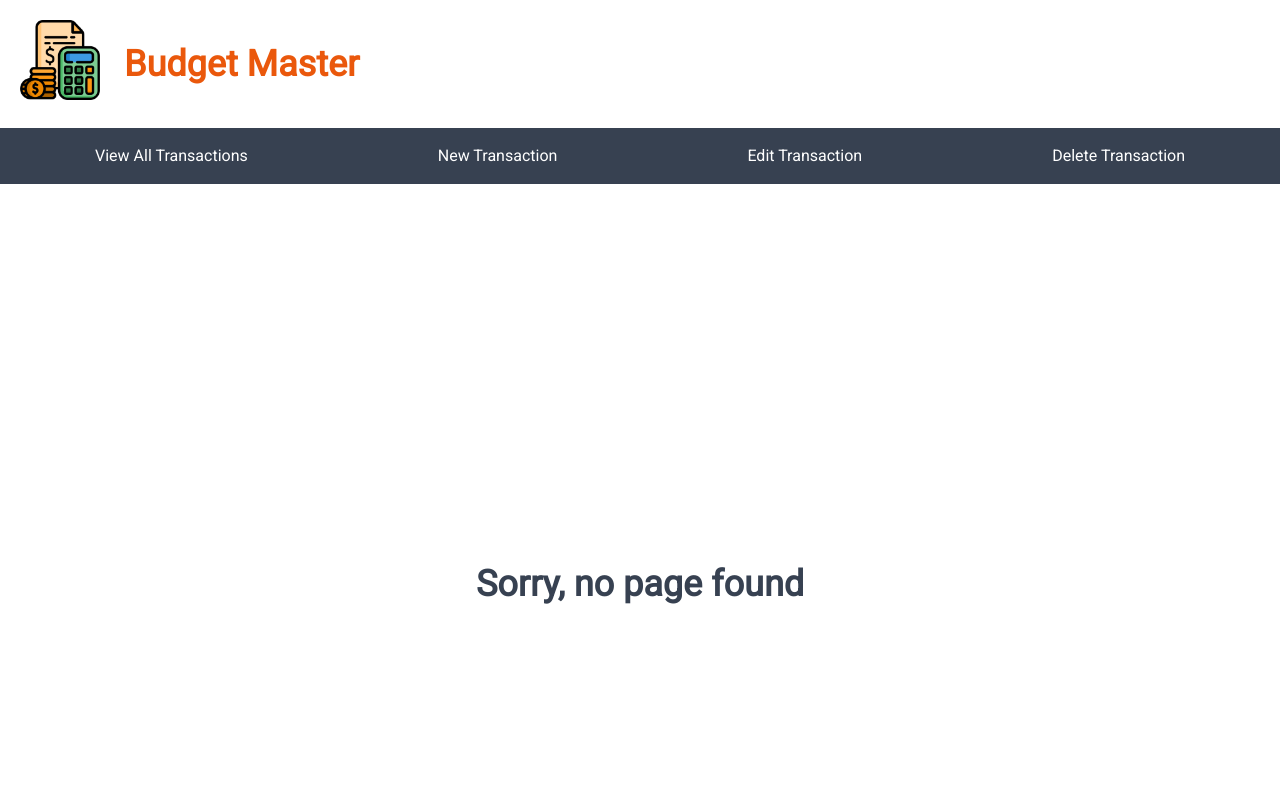
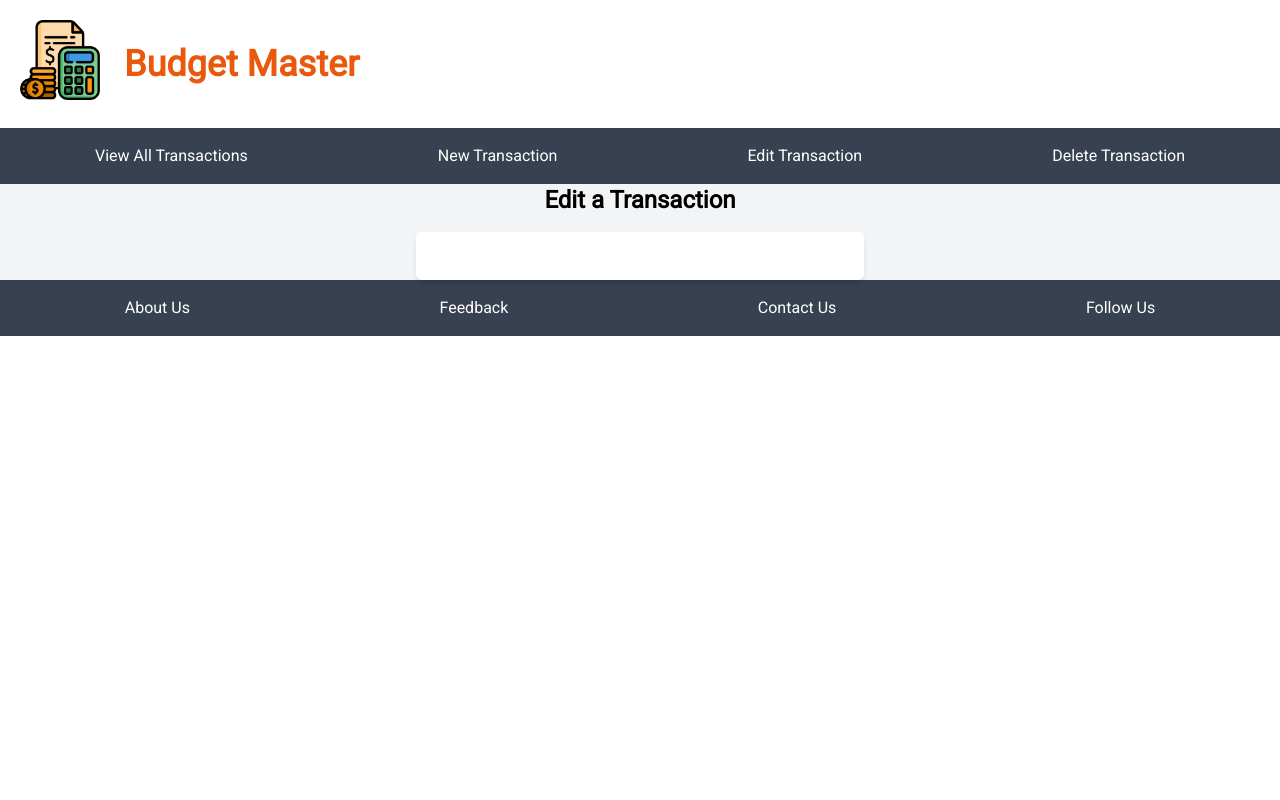
Before and after one commit to Vandhana-Mohan/budget-tracker-app-frontend, a React (Create React App) app: page /budgets/1/edit in a window 1280 px wide. Shown: the top 800 px of the page. Built offline with nearby package versions, Linux system fonts and the light colour scheme.

Commit message:
add edit page and css

```diff
--- a/src/App.js
+++ b/src/App.js
@@ -24,8 +24,8 @@ function App() {
         <main>
           <Routes>
             <Route path="/" element={<Home />} />
-            {/* <Route path="/budgets/:index/edit" element={<Edit />} /> */}
-            {/* <Route path="/budgets/new" element={<New />} /> */}
+            <Route path="/budgets/:index/edit" element={<Edit />} />
+            <Route path="/budgets/new" element={<New />} />
             <Route path="/budgets/:index" element={<Show />} />
             <Route path="/budgets" element={<Index />} />
             <Route path="*" element={<FourOFour />} />
--- a/src/Pages/Edit.js
+++ b/src/Pages/Edit.js
@@ -0,0 +1,14 @@
+import BudgetEditForm from "../Components/BudgetEditForm";
+
+function Edit() {
+  return (
+    <div className="flex flex-col items-center justify-center bg-gray-100">
+      <h2 className="text-2xl font-bold mb-4">Edit a Transaction</h2>
+      <div className="w-full max-w-md p-6 bg-white rounded-md shadow-md">
+        {/* <BudgetEditForm /> */}
+      </div>
+    </div>
+  );
+}
+
+export default Edit;
--- a/src/Pages/New.js
+++ b/src/Pages/New.js
@@ -0,0 +1,12 @@
+import BudgetNewForm from "../Components/BudgetNewForm";
+
+function New() {
+  return (
+    <div className="bg-white shadow-lg rounded-lg p-6">
+      <h2 className="text-xl font-bold mb-4">Add New Transaction</h2>
+      {/* <BudgetNewForm /> */}
+    </div>
+  );
+}
+
+export default New;
--- a/src/Pages/Show.js
+++ b/src/Pages/Show.js
@@ -2,9 +2,9 @@ import BudgetDetails from "../Components/BudgetDetails";
 
 function Show() {
   return (
-    <div className="flex flex-col items-center justify-center h-screen bg-gray-100">
+    <div className="flex flex-col items-center justify-center bg-gray-100">
       <h2 className="text-2xl font-bold mb-6">Show Transactions</h2>
-      <BudgetDetails />
+      {/* <BudgetDetails /> */}
     </div>
   );
 }
```
